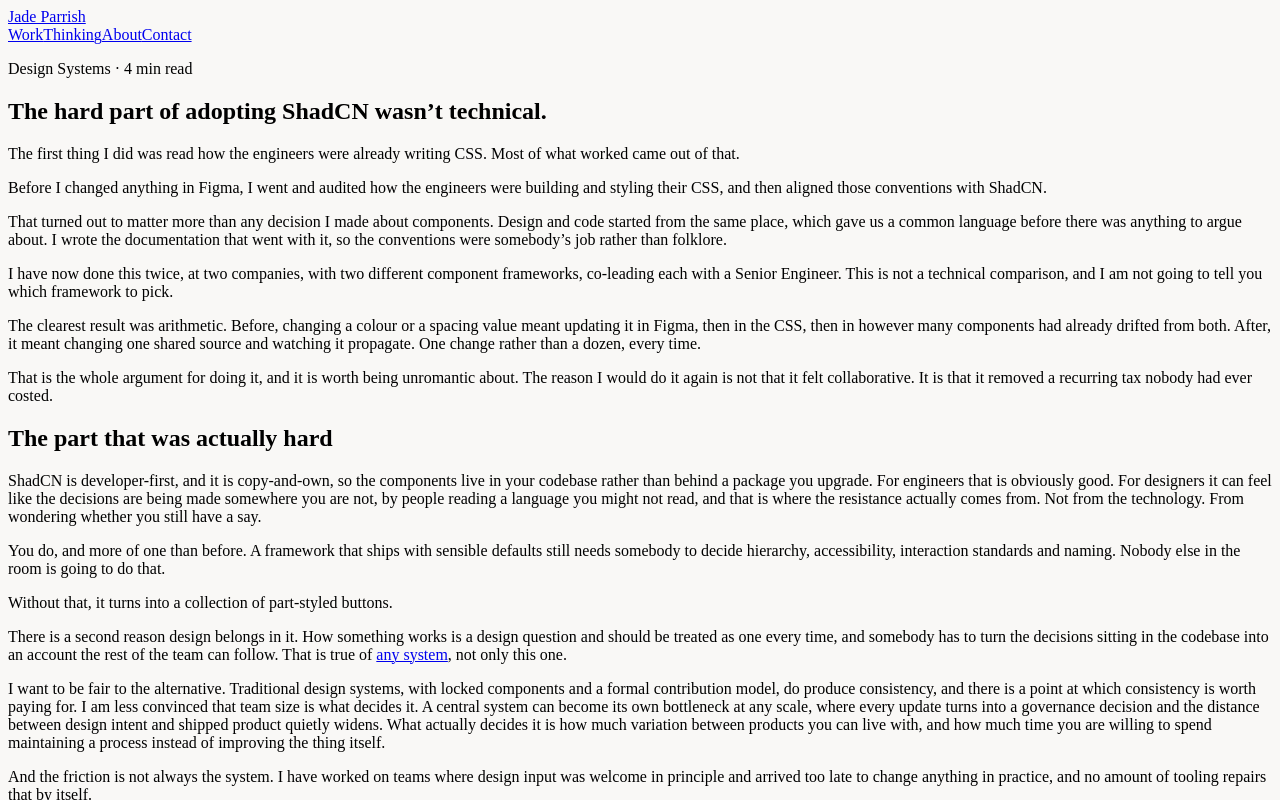
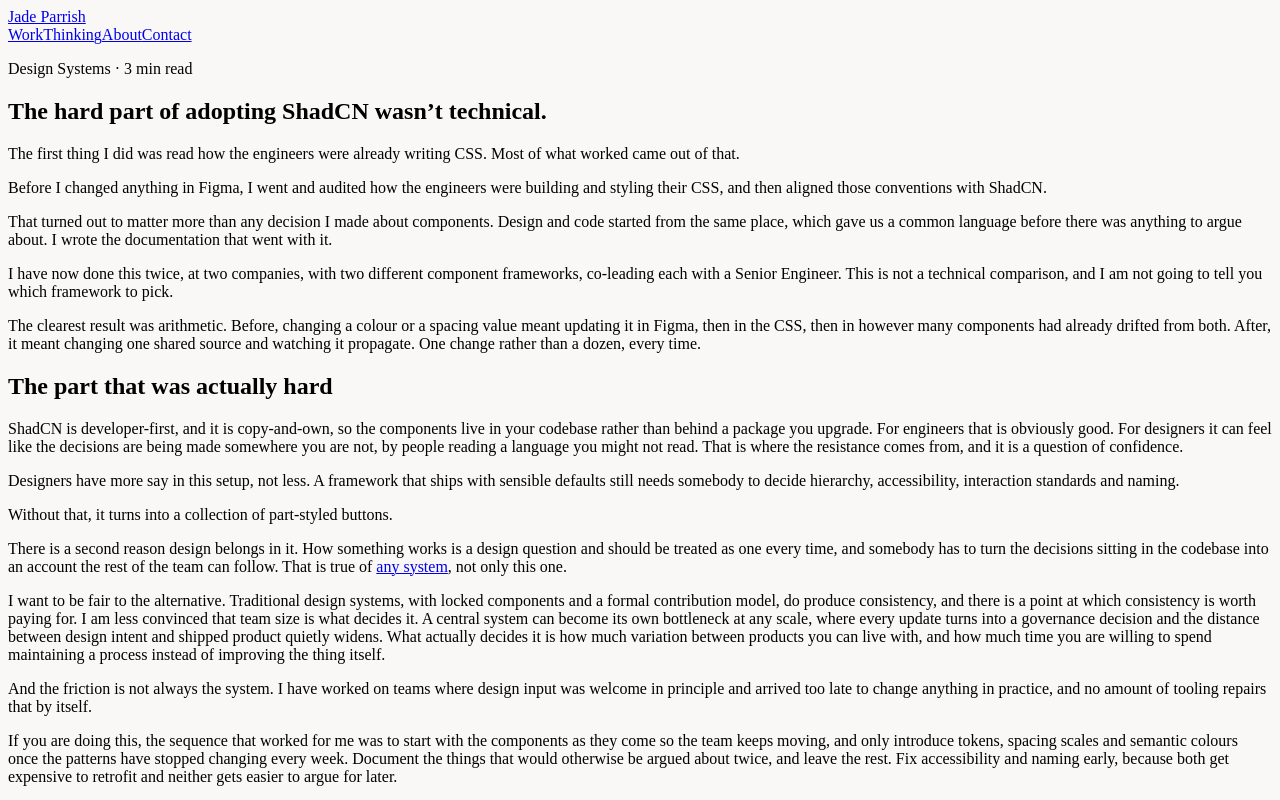
Before and after one commit to jadeparrish/portfolio, a Next.js app: page /thinking/shadcn in a window 1280 px wide. Shown: the top 800 px of the page. Built offline with nearby package versions, Linux system fonts and the light colour scheme.

Commit message:
Update page.js

```diff
--- a/app/thinking/shadcn/page.js
+++ b/app/thinking/shadcn/page.js
@@ -19,7 +19,7 @@ export default function ShadcnArticle() {
   return (
     <ArticlePage slug="shadcn">
       <ArticleTitle
-        kicker={<>Design Systems &middot; 4 min read</>}
+        kicker={<>Design Systems &middot; 3 min read</>}
         title={<>The hard part of adopting ShadCN wasn&rsquo;t technical.</>}
         subtitle={
           <>
@@ -40,7 +40,7 @@ export default function ShadcnArticle() {
             That turned out to matter more than any decision I made about components.
             Design and code started from the same place, which gave us a common language
             before there was anything to argue about. I wrote the documentation that went
-            with it, so the conventions were somebody&rsquo;s job rather than folklore.
+            with it.
           </p>
           <p>
             I have now done this twice, at two companies, with two different component
@@ -56,11 +56,6 @@ export default function ShadcnArticle() {
             components had already drifted from both. After, it meant changing one shared
             source and watching it propagate. One change rather than a dozen, every time.
           </p>
-          <p>
-            That is the whole argument for doing it, and it is worth being unromantic
-            about. The reason I would do it again is not that it felt collaborative. It is
-            that it removed a recurring tax nobody had ever costed.
-          </p>
         </ArticleBlock>
 
         <div>
@@ -70,15 +65,14 @@ export default function ShadcnArticle() {
               ShadCN is developer-first, and it is copy-and-own, so the components live in
               your codebase rather than behind a package you upgrade. For engineers that
               is obviously good. For designers it can feel like the decisions are being
-              made somewhere you are not, by people reading a language you might not read,
-              and that is where the resistance actually comes from. Not from the
-              technology. From wondering whether you still have a say.
+              made somewhere you are not, by people reading a language you might not
+              read. That is where the resistance comes from, and it is a question of
+              confidence.
             </p>
             <p>
-              You do, and more of one than before. A framework that ships with sensible
-              defaults still needs somebody to decide hierarchy, accessibility,
-              interaction standards and naming. Nobody else in the room is going to do
-              that.
+              Designers have more say in this setup, not less. A framework that ships with
+              sensible defaults still needs somebody to decide hierarchy, accessibility,
+              interaction standards and naming.
             </p>
             <PullQuote>
               Without that, it turns into a collection of part-styled buttons.
```
